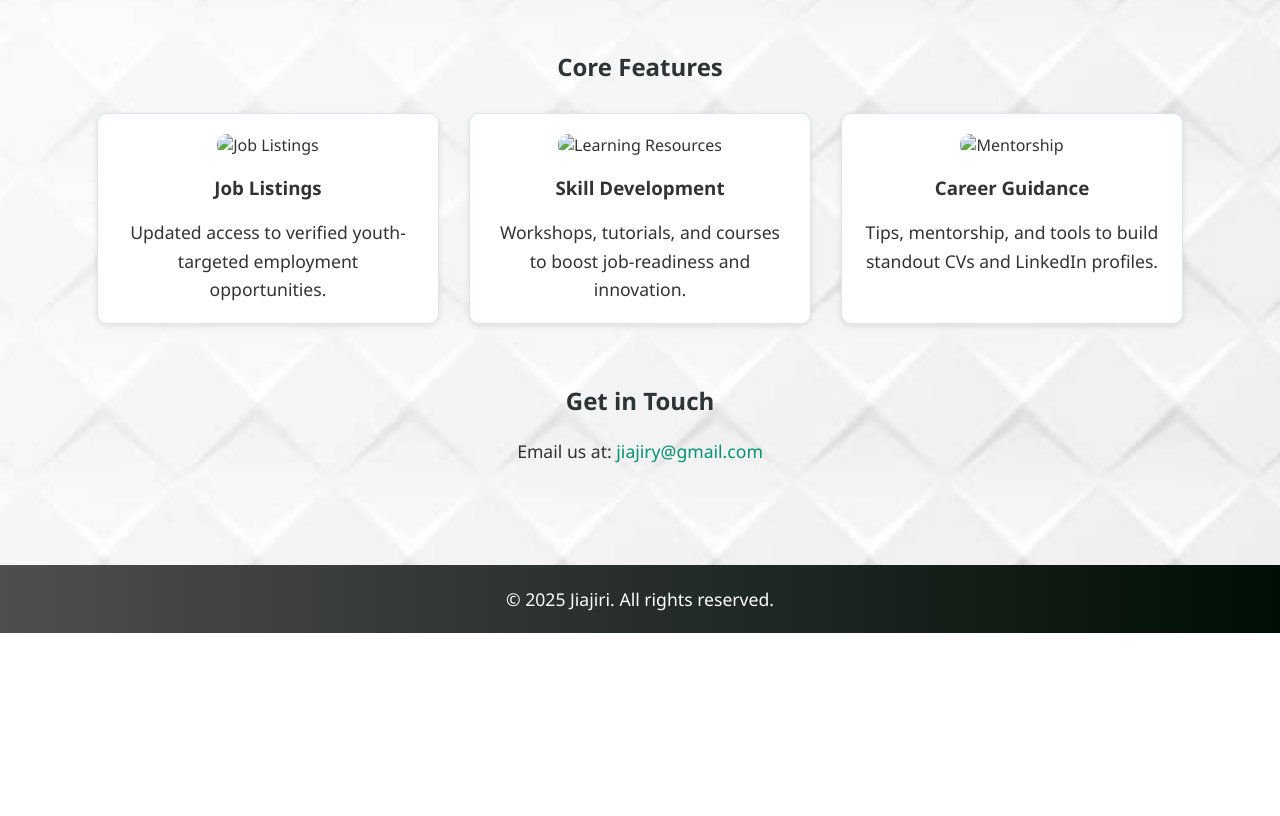
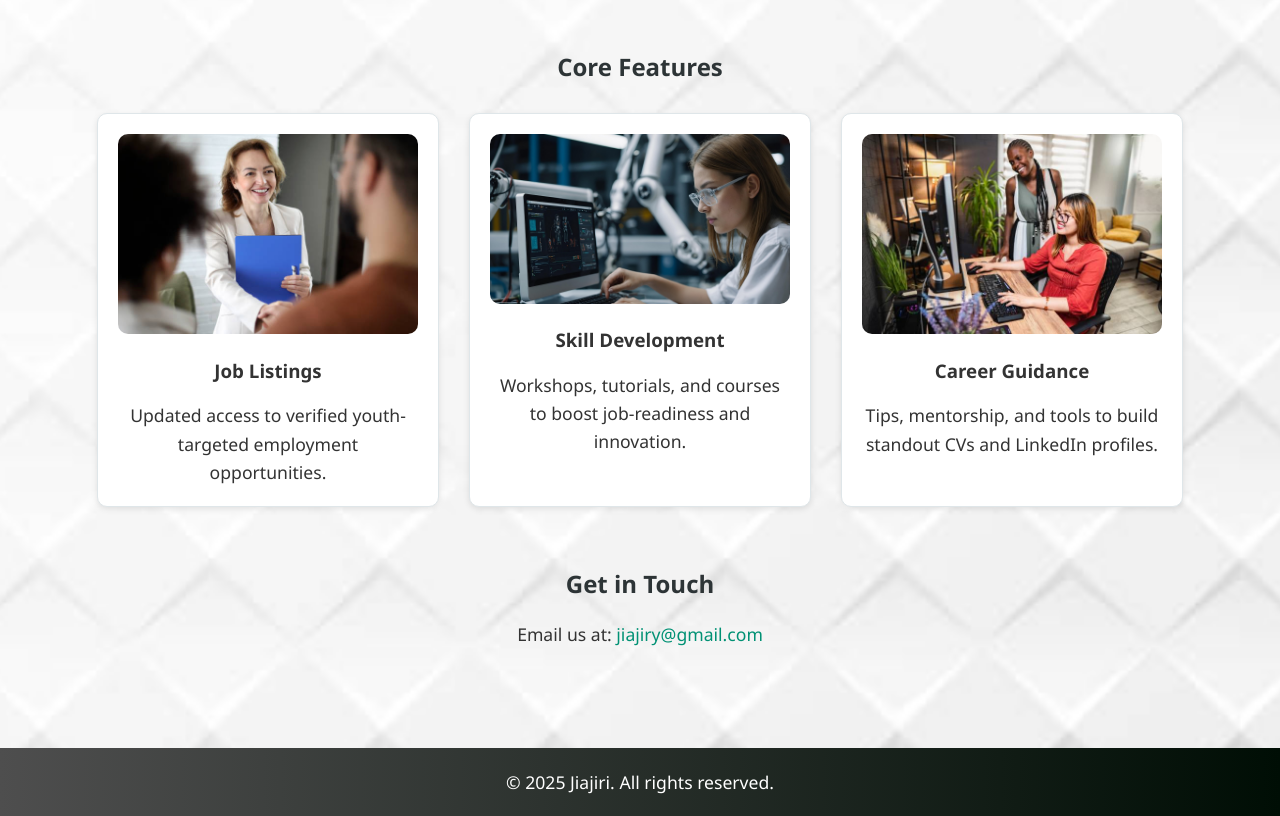
Before and after one commit to IsiahHastings/Hastings-Repo, a plain HTML site: page index.html in a window 1280 px wide. Shown: the part 900-1716 px from the top of the page. Before the commit the page ends 1533 px from the top, so only its background shows below. Drawn offline with Linux system fonts and the light colour scheme; files whose address does not match are found by name.

Commit message:
Update index.html

```diff
--- a/index.html
+++ b/index.html
@@ -39,17 +39,17 @@ Whether you're a student, recent graduate, or young professional, Jiajiri is you
       <h2>Core Features</h2>
       <div class="features-grid">
         <div class="feature-box">
-          <img  src="images/Job-listing.jpg" alt="Job Listings" />
+          <img  src="Job-listing.jpg" alt="Job Listings" />
           <h3>Job Listings</h3>
           <p>Updated access to verified youth-targeted employment opportunities.</p>
         </div>
         <div class="feature-box">
-          <img src="images/Skill-dev.jpg" alt="Learning Resources" />
+          <img src="Skill-dev.jpg" alt="Learning Resources" />
           <h3>Skill Development</h3>
           <p>Workshops, tutorials, and courses to boost job-readiness and innovation.</p>
         </div>
         <div class="feature-box">
-          <img src="images/Mentor.jpg" alt="Mentorship" />
+          <img src="Mentor.jpg" alt="Mentorship" />
           <h3>Career Guidance</h3>
           <p>Tips, mentorship, and tools to build standout CVs and LinkedIn profiles.</p>
         </div>
```
